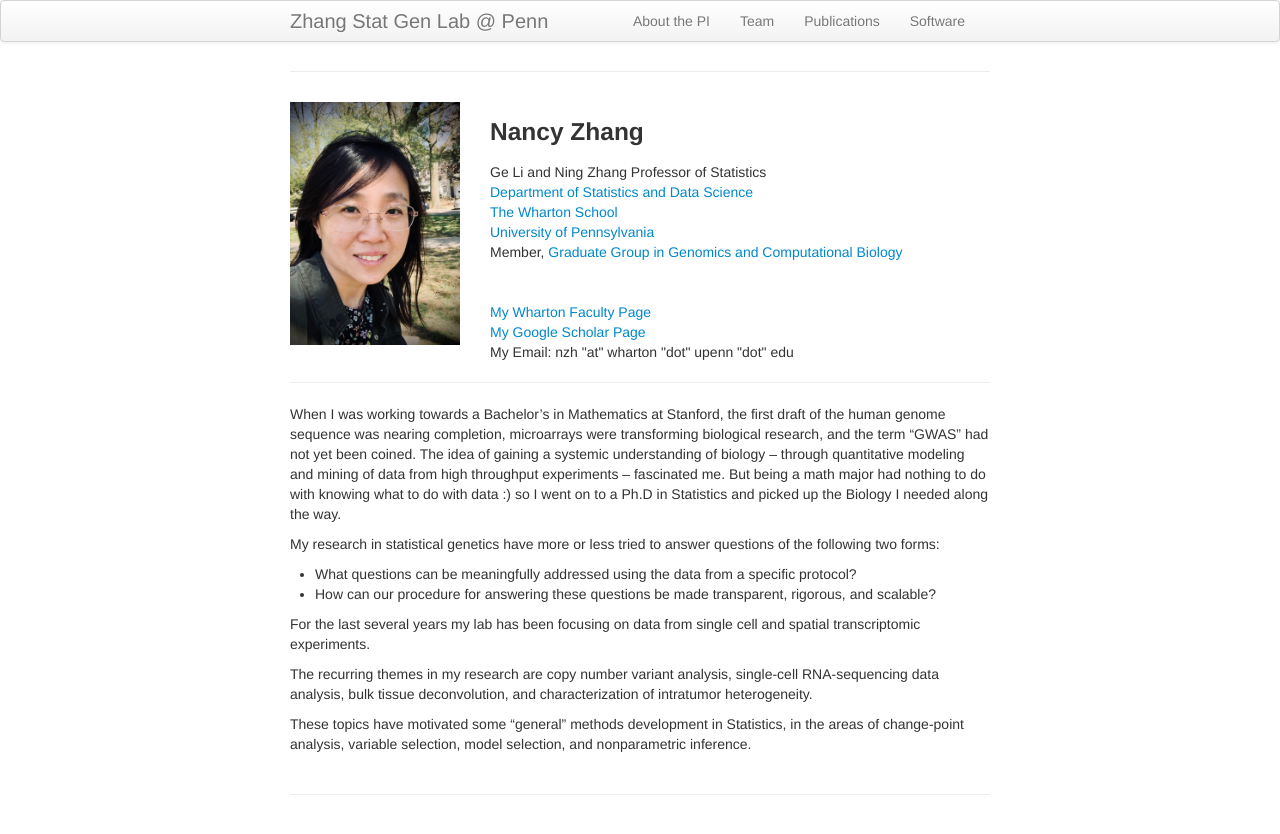
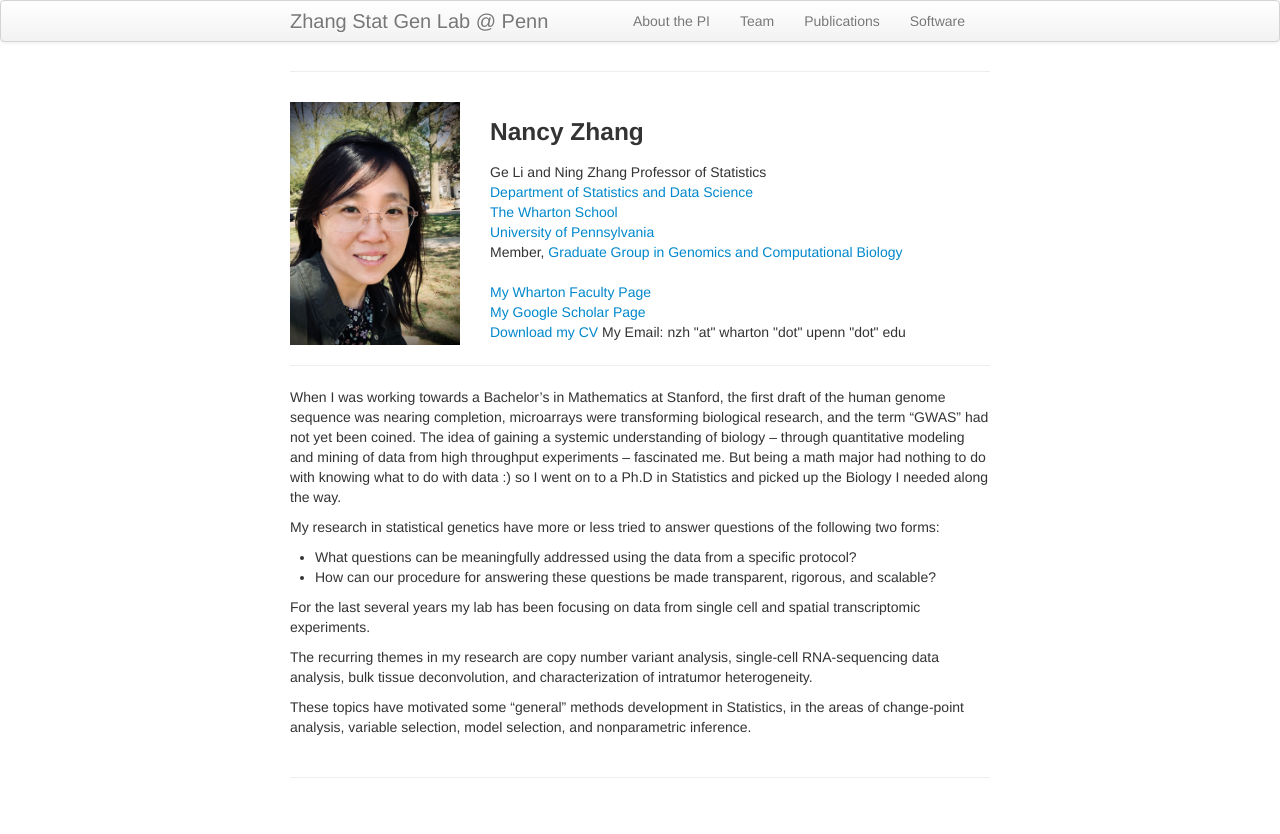
Before and after one commit to nzhanglab/nzhanglab.github.io, a Jekyll site: the page built from pages/pi.md, in a window 1280 px wide. Shown: the top 834 px of the page. Built offline with Jekyll 4.4.1, drawn with Linux system fonts in a browser that asks for light colours.

Commit message:
added cv

```diff
--- a/pages/pi.md
+++ b/pages/pi.md
@@ -23,10 +23,11 @@ description: About the PI
             <a href="https://www.upenn.edu/">University of Pennsylvania</a><br/>
             Member, <a href="https://www.med.upenn.edu/gcb/">Graduate Group in Genomics and Computational Biology</a><br/>
 
-<br/><br/>
+<br/>
 
  	    <a href="https://statistics.wharton.upenn.edu/profile/nzh/">My Wharton Faculty Page</a><br/>
             <a href="https://scholar.google.com/citations?user=6EErockAAAAJ&hl=en">My Google Scholar Page</a><br/>
+	    <a href="../assets/nzhang_cv.pdf">Download my CV</a>
 	    My Email:  nzh "at" wharton "dot" upenn "dot" edu
         </div>
 
```
Also changed, not shown: pages/pub.md (+1 -1 lines), 1 other file.
